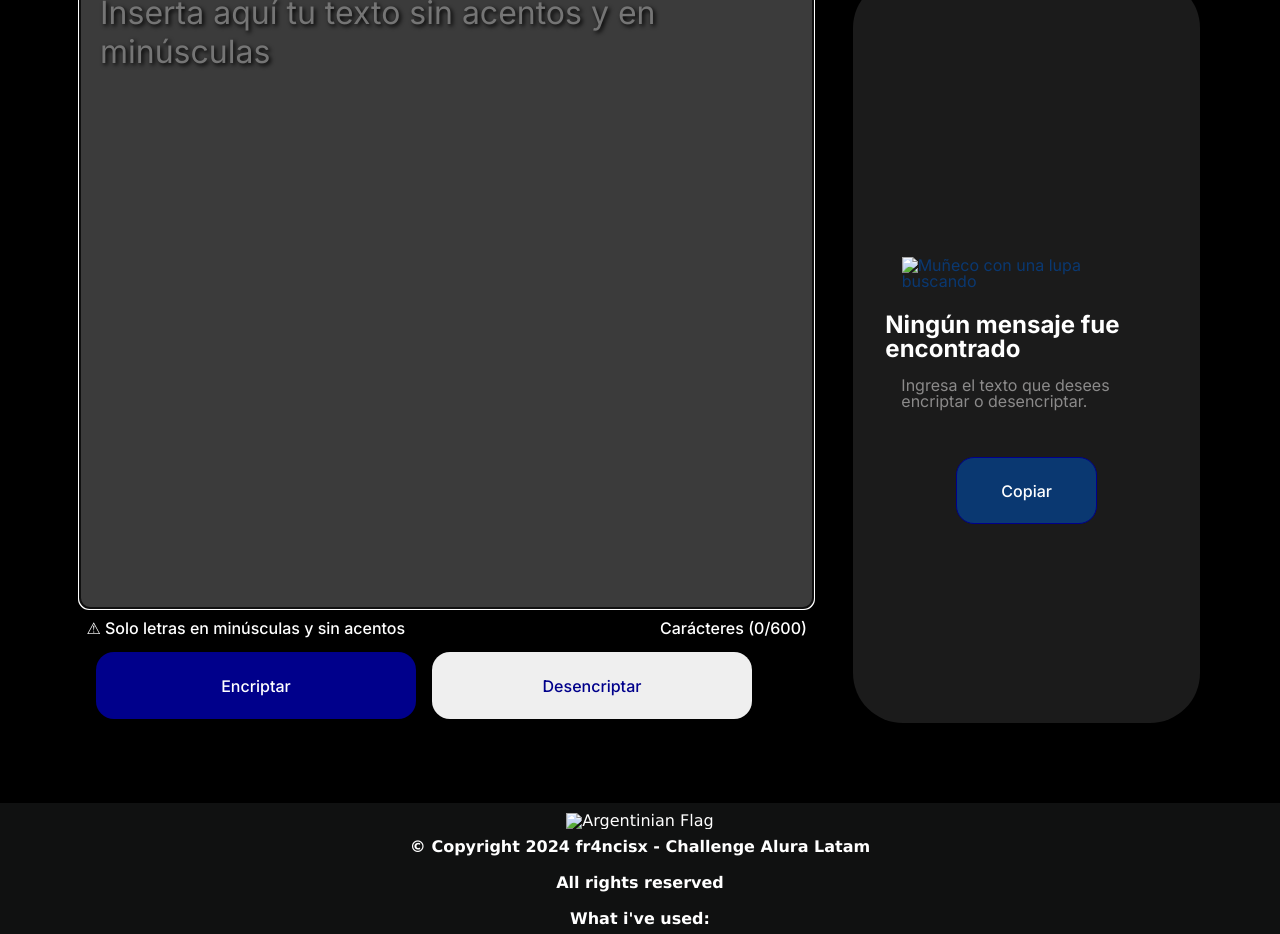
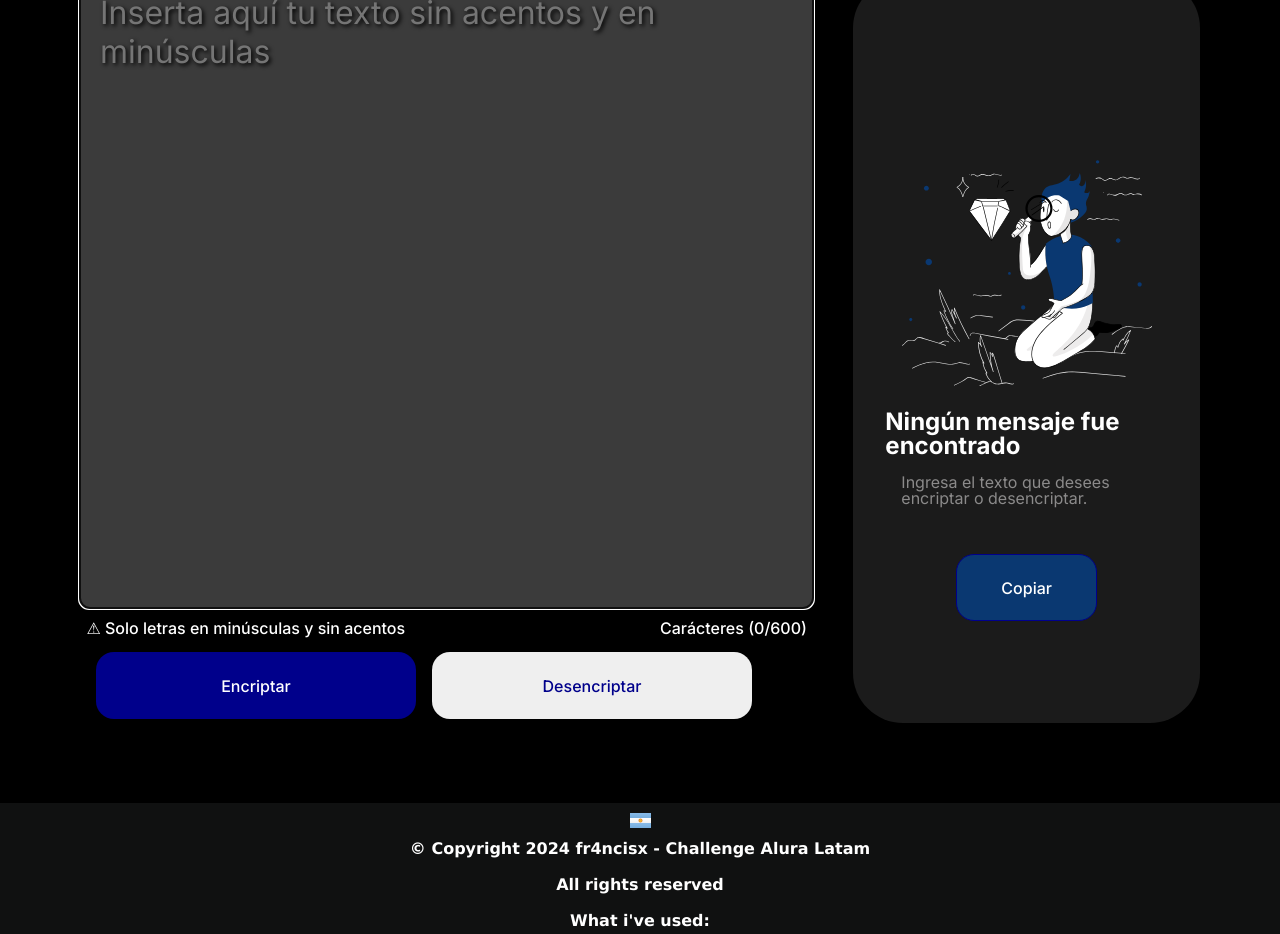
Before and after one commit to fr4ncisx/Challenge-Alura, a website: page index.html in a window 1280 px wide. Shown: the part 145-1079 px from the top of the page. Drawn offline with Linux system fonts and the light colour scheme; some packages are replaced by stand-ins of ours; the site is published under a folder, as on GitHub Pages, so addresses that start at the root find nothing; a script that the page names is missing.

Commit message:
img fixes

```diff
--- a/index.html
+++ b/index.html
@@ -44,7 +44,7 @@
                 <div class="decrypted-text" id="decrypted-box">
                     <div class="msgNotFound-container">
                         <h3 id='txt-encrypted'></h3>
-                        <img src="/img/notFound.svg" alt="Muñeco con una lupa buscando" id="notFound"
+                        <img src="img/notFound.svg" alt="Muñeco con una lupa buscando" id="notFound"
                             style="margin-top: 5rem">
                         <h3 id="msgNotFound">Ningún
                             mensaje fue
@@ -68,7 +68,7 @@
 </body>
 
 <footer>
-    <img src="/img/AR.svg" alt="Argentinian Flag" style="margin-top: 10px;">
+    <img src="img/AR.svg" alt="Argentinian Flag" style="margin-top: 10px;">
     <p>&copy Copyright 2024 fr4ncisx - Challenge Alura Latam </p>
     <p>All rights reserved</p>
     <p>What i've used:</p>
```
